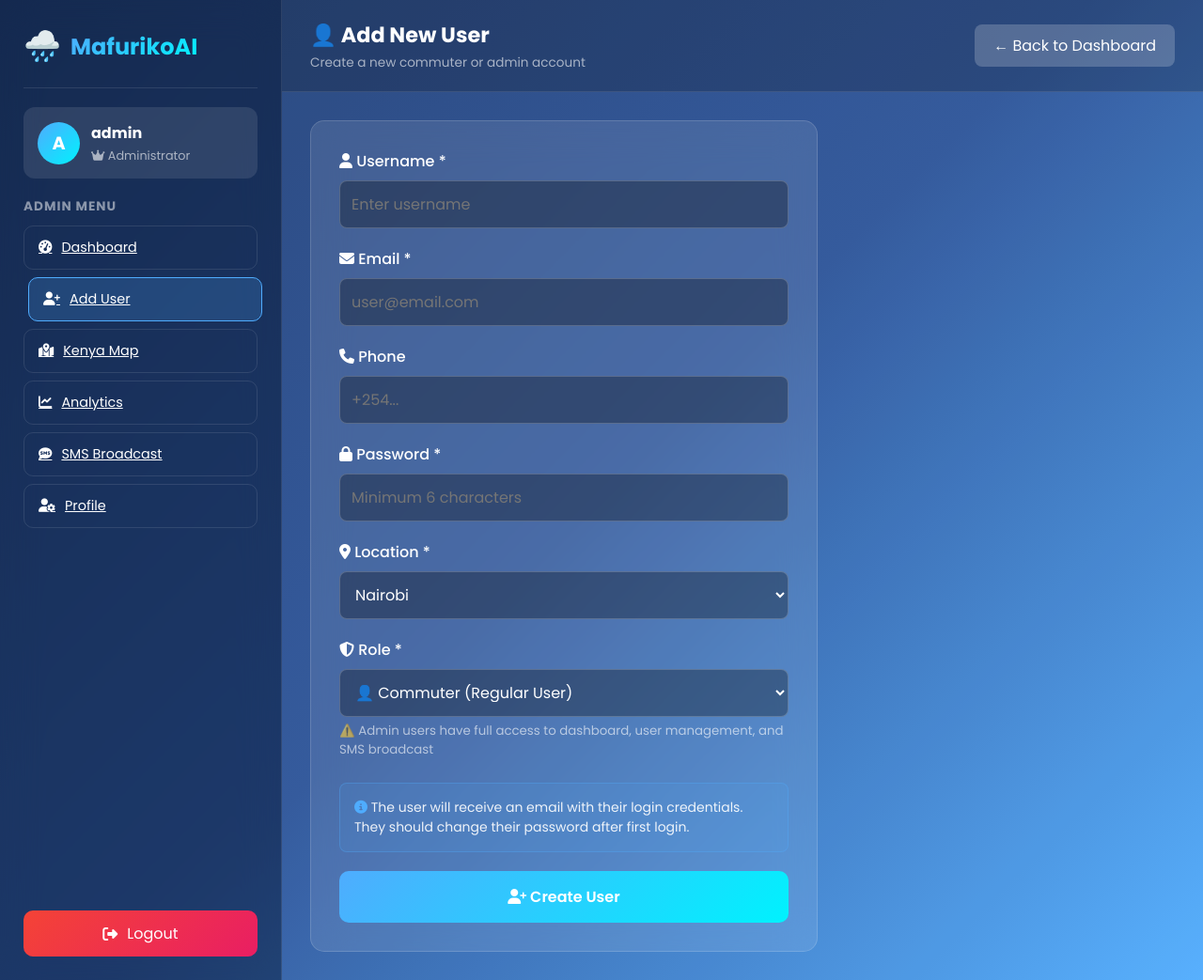
After one commit to Drew-ctrl-Gee/mafuriko-microservices, a Flask app: page /admin/add-user in a window 1280 px wide. The commit adds this page. Shown: the whole page at 94% size. Run offline with Flask 3, Linux system fonts and the light colour scheme; a user stored in the database is signed in.

Commit message:
Add user management - create users, change roles, delete users

```diff
--- a/app/routes.py
+++ b/app/routes.py
@@ -358,6 +358,127 @@ def delete_user(user_id):
         flash('Error deleting user. Please try again.', 'error')
 
     return redirect(url_for('main.admin'))
+@main.route('/admin/add-user', methods=['GET', 'POST'])
+@login_required
+def admin_add_user():
+    """Admin can add new users (commuters or admins)"""
+    if current_user.role != 'admin':
+        flash('Access denied', 'error')
+        return redirect(url_for('main.chat'))
+
+    if request.method == 'POST':
+        username = request.form.get('username', '').strip()
+        email = request.form.get('email', '').strip()
+        phone = request.form.get('phone', '').strip()
+        password = request.form.get('password', '').strip()
+        location = request.form.get('location', 'Nairobi')
+        role = request.form.get('role', 'commuter')
+
+        print(f"👨‍💼 Admin adding user: {username} (role: {role})")
+
+        # Validation
+        if not username or not email or not password:
+            flash('Please fill all required fields', 'error')
+            return redirect(url_for('main.admin_add_user'))
+
+        if len(password) < 6:
+            flash('Password must be at least 6 characters', 'error')
+            return redirect(url_for('main.admin_add_user'))
+
+        # Make sure role is valid
+        if role not in ['commuter', 'admin']:
+            role = 'commuter'
+
+        # Check if user exists
+        if User.query.filter_by(username=username).first():
+            flash('Username already taken', 'error')
+            return redirect(url_for('main.admin_add_user'))
+
+        if User.query.filter_by(email=email).first():
+            flash('Email already registered', 'error')
+            return redirect(url_for('main.admin_add_user'))
+
+        try:
+            hashed_password = bcrypt.hashpw(password.encode('utf-8'), bcrypt.gensalt())
+
+            new_user = User(
+                username=username,
+                email=email,
+                phone=phone,
+                password_hash=hashed_password.decode('utf-8'),
+                location=location,
+                role=role,
+                language='en'
+            )
+
+            db.session.add(new_user)
+            db.session.commit()
+
+            print(f"✅ Admin created user: {username} (role: {role}, ID: {new_user.id})")
+
+            # Send welcome email
+            try:
+                msg = Message(
+                    subject="Welcome to MafurikoAI!",
+                    recipients=[email],
+                    body=f"Hello {username}!\n\nAn admin has created your MafurikoAI account.\n\nUsername: {username}\nPassword: {password}\nRole: {role}\n\nLogin at: https://mafuriko-web.onrender.com/login\n\nPlease change your password after first login.\n\nStay safe!\nMafurikoAI Team"
+                )
+                mail.send(msg)
+                print(f"✅ Account details emailed to {email}")
+            except Exception as e:
+                print(f"⚠️ Email error: {str(e)}")
+
+            flash(f'User "{username}" created as {role} successfully!', 'success')
+            return redirect(url_for('main.admin'))
+
+        except Exception as e:
+            db.session.rollback()
+            print(f"❌ Error creating user: {str(e)}")
+            flash('Error creating user. Please try again.', 'error')
+            return redirect(url_for('main.admin_add_user'))
+
+    return render_template('admin_add_user.html', user=current_user)
+
+
+@main.route('/admin/change-role/<int:user_id>', methods=['POST'])
+@login_required
+def change_user_role(user_id):
+    """Admin can change a user's role"""
+    if current_user.role != 'admin':
+        flash('Access denied', 'error')
+        return redirect(url_for('main.chat'))
+
+    # Prevent changing own role
+    if user_id == current_user.id:
+        flash('You cannot change your own role!', 'error')
+        return redirect(url_for('main.admin'))
+
+    user = User.query.get(user_id)
+
+    if not user:
+        flash('User not found', 'error')
+        return redirect(url_for('main.admin'))
+
+    new_role = request.form.get('role', 'commuter')
+
+    if new_role not in ['commuter', 'admin']:
+        flash('Invalid role', 'error')
+        return redirect(url_for('main.admin'))
+
+    try:
+        old_role = user.role
+        user.role = new_role
+        db.session.commit()
+
+        print(f"🔄 Admin changed {user.username} role: {old_role} → {new_role}")
+        flash(f'User "{user.username}" role changed to {new_role}!', 'success')
+
+    except Exception as e:
+        db.session.rollback()
+        print(f"❌ Error changing role: {str(e)}")
+        flash('Error changing role.', 'error')
+
+    return redirect(url_for('main.admin'))
 
 @main.route('/debug/users')
 def debug_users():
--- /dev/null
+++ b/app/templates/admin_add_user.html
@@ -0,0 +1,157 @@
+{% extends "base.html" %}
+
+{% block title %}Add User - MafurikoAI Admin{% endblock %}
+
+{% block content %}
+<div class="chat-layout">
+
+    <aside class="sidebar">
+        <div class="sidebar-header">
+            <div class="logo-mini">🌧️</div>
+            <h2>MafurikoAI</h2>
+        </div>
+
+        <div class="user-profile">
+            <div class="user-avatar">{{ user.username[0].upper() }}</div>
+            <div class="user-info">
+                <h3>{{ user.username }}</h3>
+                <p><i class="fas fa-crown"></i> Administrator</p>
+            </div>
+        </div>
+
+        <div class="sidebar-menu">
+            <h4>Admin Menu</h4>
+            <a href="{{ url_for('main.admin') }}" class="menu-btn">
+                <i class="fas fa-tachometer-alt"></i> Dashboard
+            </a>
+            <a href="{{ url_for('main.admin_add_user') }}" class="menu-btn active">
+                <i class="fas fa-user-plus"></i> Add User
+            </a>
+            <a href="{{ url_for('main.map_view') }}" class="menu-btn">
+                <i class="fas fa-map-marked-alt"></i> Kenya Map
+            </a>
+            <a href="{{ url_for('main.analytics') }}" class="menu-btn">
+                <i class="fas fa-chart-line"></i> Analytics
+            </a>
+            <a href="{{ url_for('main.admin_sms') }}" class="menu-btn">
+                <i class="fas fa-sms"></i> SMS Broadcast
+            </a>
+            <a href="{{ url_for('main.profile') }}" class="menu-btn">
+                <i class="fas fa-user-cog"></i> Profile
+            </a>
+        </div>
+
+        <div class="sidebar-footer">
+            <a href="{{ url_for('main.logout') }}" class="logout-btn">
+                <i class="fas fa-sign-out-alt"></i> Logout
+            </a>
+        </div>
+    </aside>
+
+    <main class="chat-main" style="overflow-y: auto;">
+        <div class="chat-header">
+            <div>
+                <h2>👤 Add New User</h2>
+                <p class="chat-subtitle">Create a new commuter or admin account</p>
+            </div>
+            <a href="{{ url_for('main.admin') }}" style="background: rgba(255,255,255,0.2); color: white; padding: 10px 20px; border-radius: 8px; text-decoration: none;">
+                ← Back to Dashboard
+            </a>
+        </div>
+
+        <div style="padding: 30px; max-width: 600px;">
+
+            <div style="background: rgba(255,255,255,0.1); backdrop-filter: blur(20px); border: 1px solid rgba(255,255,255,0.15); padding: 30px; border-radius: 15px;">
+
+                <form method="POST" action="{{ url_for('main.admin_add_user') }}">
+
+                    <div style="margin-bottom: 20px;">
+                        <label style="color: white; display: block; margin-bottom: 8px; font-weight: 500;">
+                            <i class="fas fa-user"></i> Username *
+                        </label>
+                        <input type="text" name="username" required placeholder="Enter username"
+                               style="width: 100%; padding: 12px; background: rgba(0,0,0,0.3); border: 1px solid rgba(255,255,255,0.2); border-radius: 8px; color: white; font-size: 16px;">
+                    </div>
+
+                    <div style="margin-bottom: 20px;">
+                        <label style="color: white; display: block; margin-bottom: 8px; font-weight: 500;">
+                            <i class="fas fa-envelope"></i> Email *
+                        </label>
+                        <input type="email" name="email" required placeholder="user@email.com"
+                               style="width: 100%; padding: 12px; background: rgba(0,0,0,0.3); border: 1px solid rgba(255,255,255,0.2); border-radius: 8px; color: white; font-size: 16px;">
+                    </div>
+
+                    <div style="margin-bottom: 20px;">
+                        <label style="color: white; display: block; margin-bottom: 8px; font-weight: 500;">
+                            <i class="fas fa-phone"></i> Phone
+                        </label>
+                        <input type="tel" name="phone" placeholder="+254..."
+                               style="width: 100%; padding: 12px; background: rgba(0,0,0,0.3); border: 1px solid rgba(255,255,255,0.2); border-radius: 8px; color: white; font-size: 16px;">
+                    </div>
+
+                    <div style="margin-bottom: 20px;">
+                        <label style="color: white; display: block; margin-bottom: 8px; font-weight: 500;">
+                            <i class="fas fa-lock"></i> Password *
+                        </label>
+                        <input type="password" name="password" required minlength="6" placeholder="Minimum 6 characters"
+                               style="width: 100%; padding: 12px; background: rgba(0,0,0,0.3); border: 1px solid rgba(255,255,255,0.2); border-radius: 8px; color: white; font-size: 16px;">
+                    </div>
+
+                    <div style="margin-bottom: 20px;">
+                        <label style="color: white; display: block; margin-bottom: 8px; font-weight: 500;">
+                            <i class="fas fa-map-marker-alt"></i> Location *
+                        </label>
+                        <select name="location" required
+                                style="width: 100%; padding: 12px; background: rgba(0,0,0,0.3); border: 1px solid rgba(255,255,255,0.2); border-radius: 8px; color: white; font-size: 16px;">
+                            <option value="Nairobi">Nairobi</option>
+                            <option value="Mombasa">Mombasa</option>
+                            <option value="Kisumu">Kisumu</option>
+                            <option value="Nakuru">Nakuru</option>
+                            <option value="Eldoret">Eldoret</option>
+                            <option value="Thika">Thika</option>
+                            <option value="Machakos">Machakos</option>
+                            <option value="Nyeri">Nyeri</option>
+                            <option value="Meru">Meru</option>
+                            <option value="Kakamega">Kakamega</option>
+                            <option value="Kisii">Kisii</option>
+                            <option value="Garissa">Garissa</option>
+                            <option value="Malindi">Malindi</option>
+                            <option value="Lamu">Lamu</option>
+                            <option value="Naivasha">Naivasha</option>
+                        </select>
+                    </div>
+
+                    <div style="margin-bottom: 25px;">
+                        <label style="color: white; display: block; margin-bottom: 8px; font-weight: 500;">
+                            <i class="fas fa-shield-alt"></i> Role *
+                        </label>
+                        <select name="role" required
+                                style="width: 100%; padding: 12px; background: rgba(0,0,0,0.3); border: 1px solid rgba(255,255,255,0.2); border-radius: 8px; color: white; font-size: 16px;">
+                            <option value="commuter">👤 Commuter (Regular User)</option>
+                            <option value="admin">👨‍💼 Admin (Full Access)</option>
+                        </select>
+                        <small style="color: rgba(255,255,255,0.6); display: block; margin-top: 5px;">
+                            ⚠️ Admin users have full access to dashboard, user management, and SMS broadcast
+                        </small>
+                    </div>
+
+                    <div style="background: rgba(79,172,254,0.1); border: 1px solid rgba(79,172,254,0.3); padding: 15px; border-radius: 8px; margin-bottom: 20px;">
+                        <p style="color: rgba(255,255,255,0.9); margin: 0; font-size: 14px;">
+                            <i class="fas fa-info-circle" style="color: #4facfe;"></i>
+                            The user will receive an email with their login credentials.
+                            They should change their password after first login.
+                        </p>
+                    </div>
+
+                    <button type="submit"
+                            style="width: 100%; padding: 15px; background: linear-gradient(135deg, #4facfe, #00f2fe); color: white; border: none; border-radius: 10px; font-size: 16px; font-weight: 600; cursor: pointer; transition: all 0.3s;">
+                        <i class="fas fa-user-plus"></i> Create User
+                    </button>
+
+                </form>
+
+            </div>
+        </div>
+    </main>
+</div>
+{% endblock %}
```
Also changed, not shown: app/templates/admin.html (+44 -11 lines).
